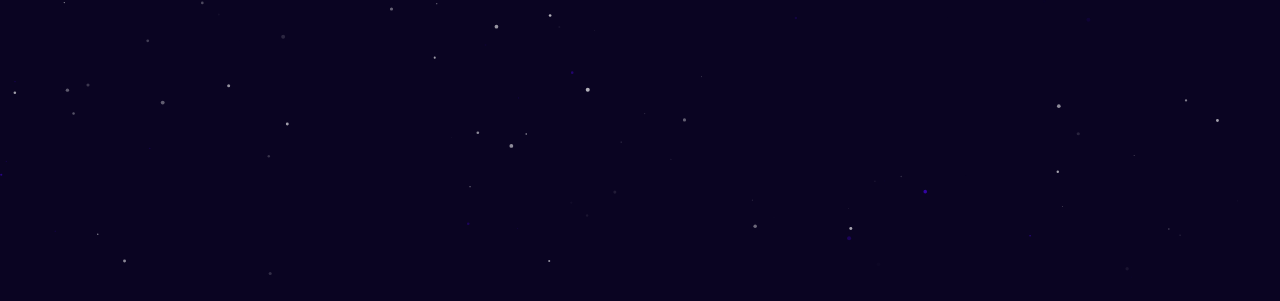
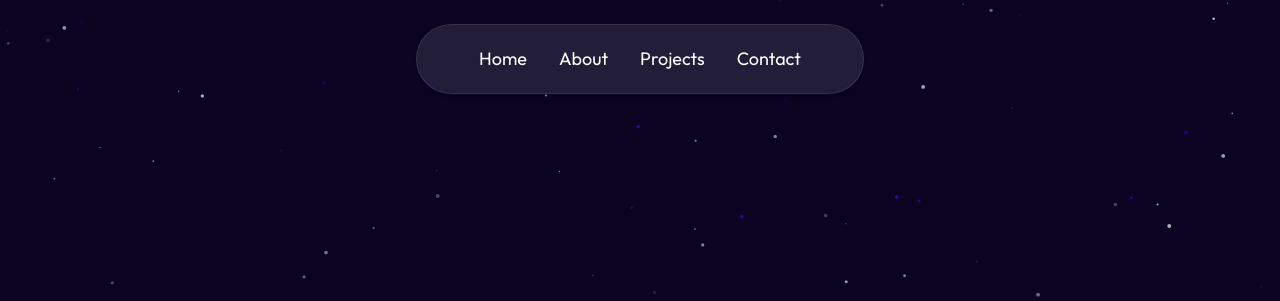
Before and after one commit to IshpreetNagi/Personal-Website-V2, an Astro site: page / in a window 1280 px wide. Shown: the top 301 px of the page. Built offline with nearby package versions, Linux system fonts and the light colour scheme; Astro itself is replaced by a stand-in of ours.

Commit message:
Navigation Bar Implementation

```diff
--- /dev/null
+++ b/src/components/Navbar.tsx
@@ -0,0 +1,29 @@
+import type { FC } from "react";
+
+const navLinks = [
+  { name: "Home", href: "#home" },
+  { name: "About", href: "#about" },
+  { name: "Projects", href: "#projects" },
+  { name: "Contact", href: "#contact" },
+];
+
+const Navbar: FC = () => {
+  return (
+    <nav className="sticky top-6 z-50 bg-white/10 backdrop-blur-sm border border-white/10 px-8 py-5 rounded-full mx-auto max-w-md drop-shadow-md text-white text-lg">
+      <ul className="flex justify-center gap-8 list-none m-0 p-0">
+        {navLinks.map((link) => (
+          <li key={link.href}>
+            <a
+              href={link.href}
+              className="underline-animation"
+            >
+              {link.name}
+            </a>
+          </li>
+        ))}
+      </ul>
+    </nav>
+  );
+};
+
+export default Navbar;
--- a/src/pages/Home.tsx
+++ b/src/pages/Home.tsx
@@ -8,7 +8,7 @@
         <h1 className="text-4xl sm:text-5xl md:text-6xl lg:text-7xl font-bold mb-12">
           <TypeAnimation
             sequence={[
-              "Hello, world! I'm Ishpreet",
+              "Hello, world! I'm Ishpreet👋",
               2500,
               'I code things.',
             ]}
--- a/src/pages/index.astro
+++ b/src/pages/index.astro
@@ -1,6 +1,8 @@
 ---
-import Hero from '../components/Hero.jsx';
+import Hero from '../components/Hero';
 import '../styles/global.css';
+import Navbar from '../components/Navbar';
+import Background from '../components/Background'; // Update this path based on your project structure
 ---
 
 <html lang="en">
@@ -8,9 +10,11 @@
     <meta charset="UTF-8" />
     <title>Ishpreet's Website</title>
   </head>
-  <body class="bg-gray-100 text-gray-900 font-sans">
-    <main class="min-h-screen p-0">
+  <body class="scroll-smooth">
+    <Background client:load/>
+    <Navbar client:load />
+    <section id="home" class="min-h-screen p-0">
       <Hero client:load />
-    </main>
+    </section>
   </body>
 </html>
--- a/src/styles/global.css
+++ b/src/styles/global.css
@@ -15,10 +15,24 @@
   }
 }
 
+@layer components {
+  .underline-animation {
+    @apply relative p-0;
+  }
+
+  .underline-animation::after {
+    content: '';
+    @apply absolute w-full h-1 left-0 bottom-[-5px] bg-cyan-500 origin-right scale-x-0 transition-transform duration-300 rounded-lg;
+  }
+
+  .underline-animation:hover::after {
+    @apply origin-left scale-x-100 rounded-lg;
+  }
+}
+
+
 :root {
     --background-color: #0a0422; /* background colour */
     --Bubble-color: 255, 255, 255; /* star colour */
     --accent-Bubble-color: rgb(72, 4, 230);    /* Accent stars: Orange */
   }
-
- /* Continue adding your custom font here */
```
